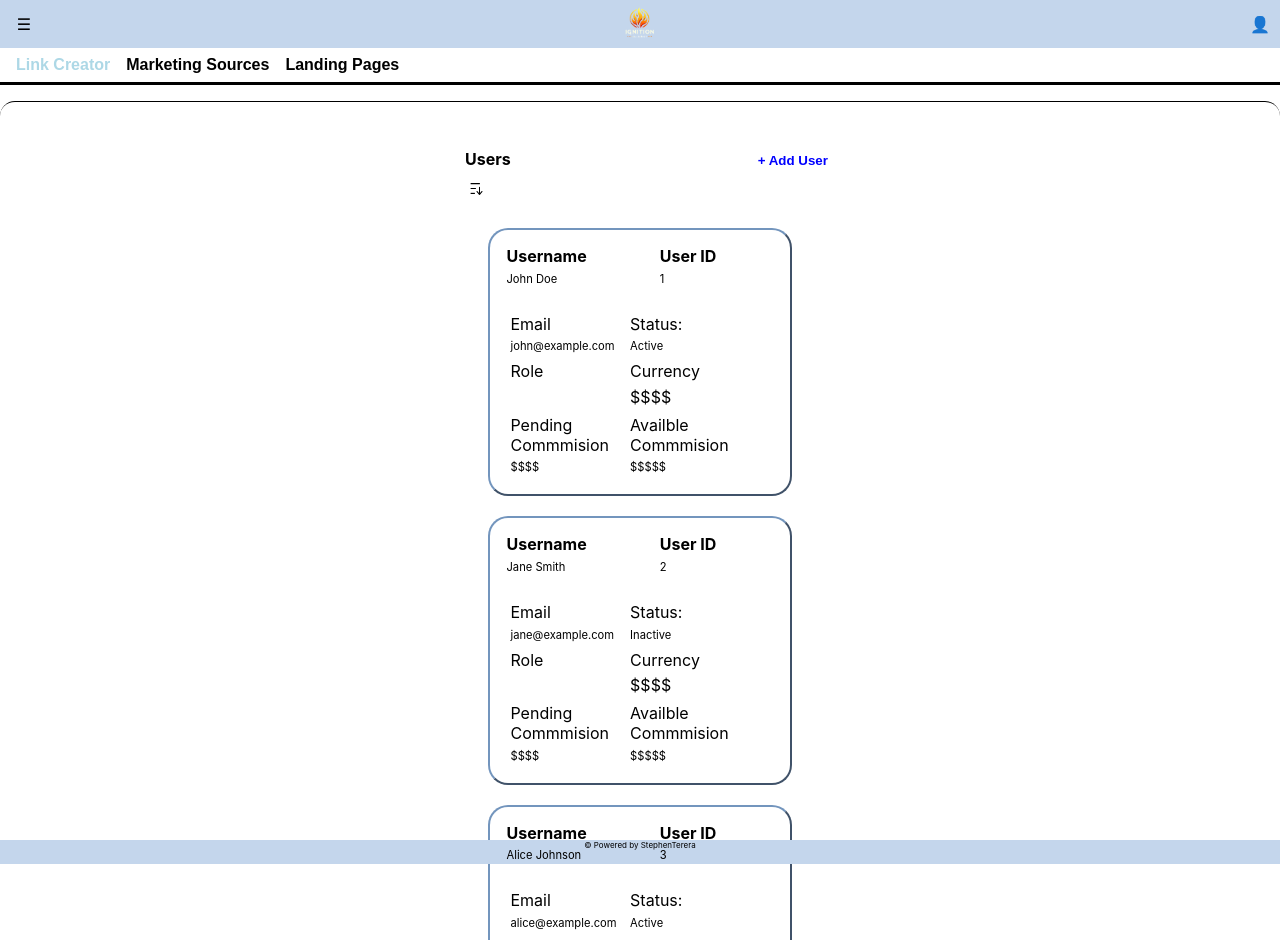
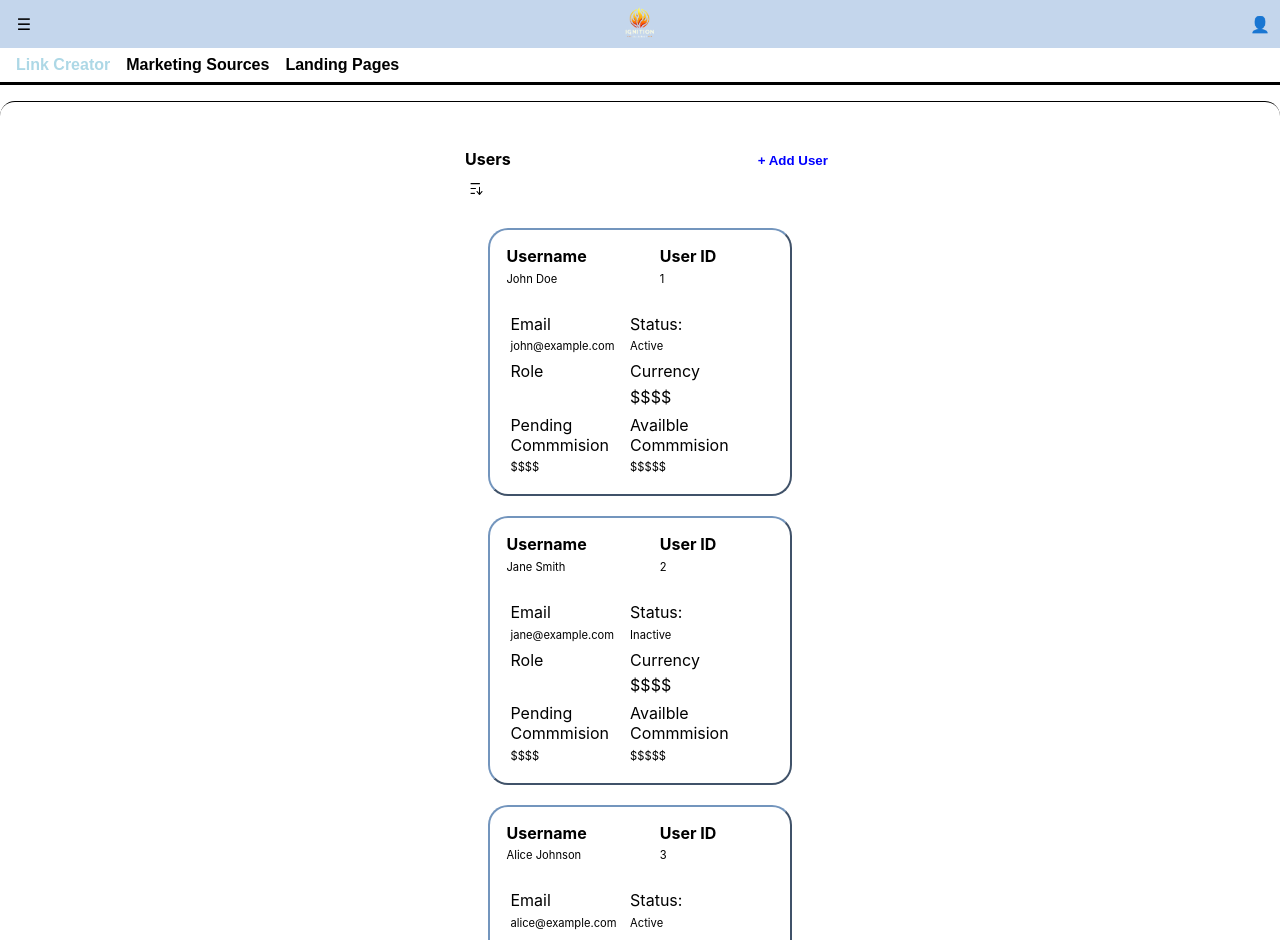
Before and after one commit to Stephen-Terera/Stephen-Terera.github.io, a React (Create React App) app: page /tools in a window 1280 px wide. Shown: the top 940 px of the page. Built offline with nearby package versions, Linux system fonts and the light colour scheme.

Commit message:
Fixed footer issue

```diff
--- a/src/Network.js
+++ b/src/Network.js
@@ -4,7 +4,7 @@ import Tabs from './Tabs';
 import ResultsTable from './ResultsTables';
 import Header from './Header';
 import Footer from './Footer';
-import "./css/pages.css"
+import "./css/tiles.css"
 
 const Network = () => {
   // Example data for different tables
--- a/src/Tools.js
+++ b/src/Tools.js
@@ -38,8 +38,9 @@ const Tools = () => {
 
         <Header />
         <Tabs tabs={tabs} />
+        <Footer />
       </div>
-      <Footer />
+
     </div>
   );
 };
--- a/src/Withdrawls.js
+++ b/src/Withdrawls.js
@@ -4,8 +4,7 @@ import Tabs from './Tabs';
 import ResultsTable from './ResultsTables';
 import Header from './Header';
 import Footer from './Footer';
-import './css/App.css';
-import "./css/pages.css"
+import "./css/tiles.css"
 
 const Withdrawals = () => {
   // Example data for different tables
@@ -34,11 +33,10 @@ const Withdrawals = () => {
     <div className="App">
       <div class="main">
         <Header />
+          <Tabs tabs={tabs}  />
+          <Footer />
+       </div>
 
-
-          <Tabs tabs={tabs}  />
-       </div>
-      <Footer />
     </div>
   );
 };
--- a/src/css/Header.css
+++ b/src/css/Header.css
@@ -15,6 +15,7 @@ header{
 
 }
 footer{
+  position : relative;
   bottom: 0;
   margin-top: 5em;
   width: 100%;
```
Also changed, not shown: 12 other files (tests, documents, lock files or other folders).
